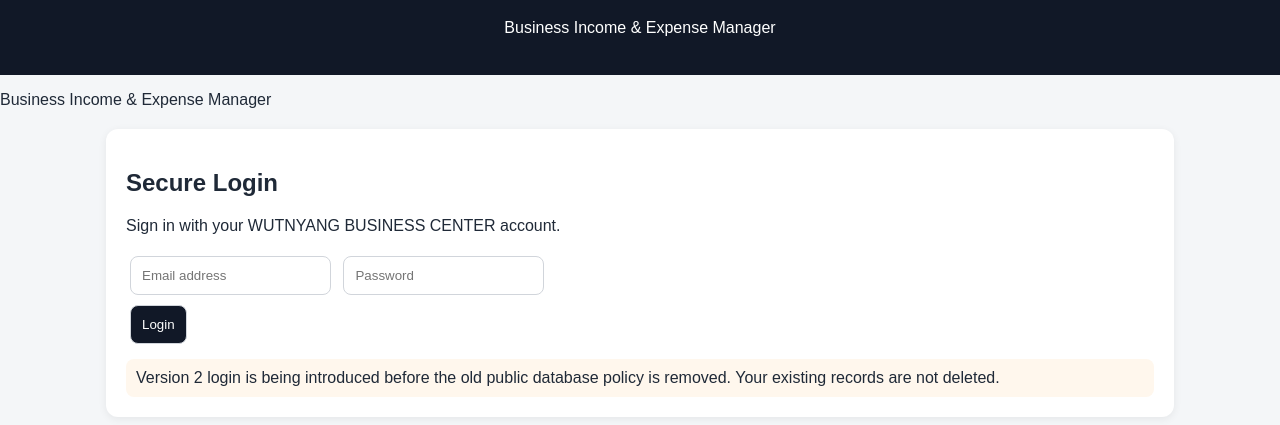
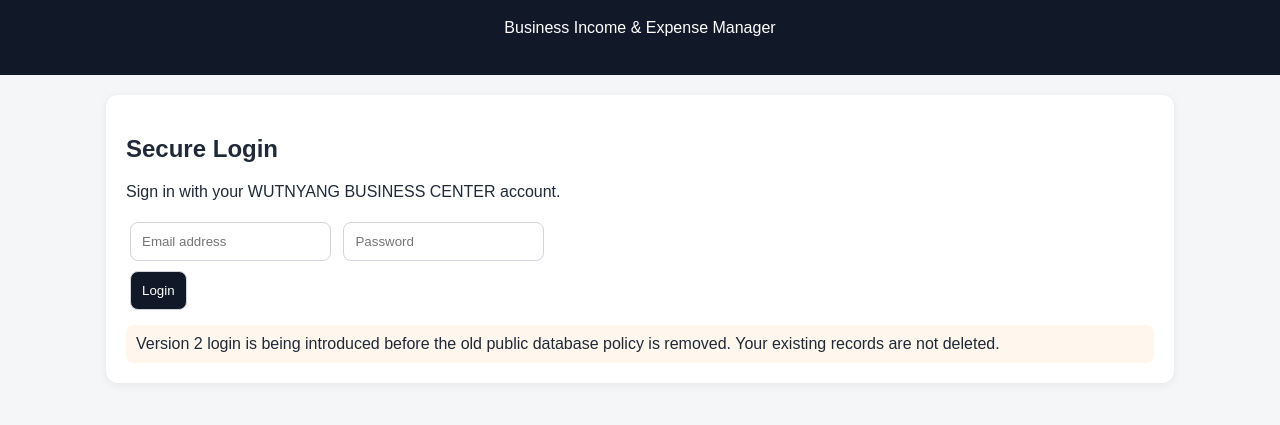
Before and after one commit to emmanuelfaguir/wutnyang-business-center, a website: page public/index.html in a window 1280 px wide. Shown: the part 83-508 px from the top of the page. Drawn offline with Linux system fonts and the light colour scheme.

Commit message:
Fix duplicate paragraph in index.html
Removed duplicate paragraph in header section.

```diff
--- a/public/index.html
+++ b/public/index.html
@@ -23,7 +23,6 @@
 <h1>WUTNYANG BUSINESS CENTER</h1>
 <p>Business Income & Expense Manager</p>
 </header>
-<p>Business Income & Expense Manager</p>
 </header>
 
 <main>
```
